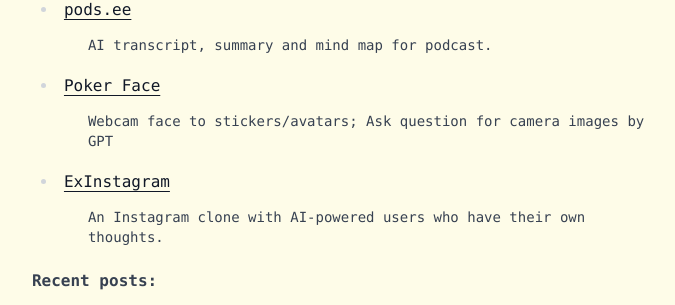
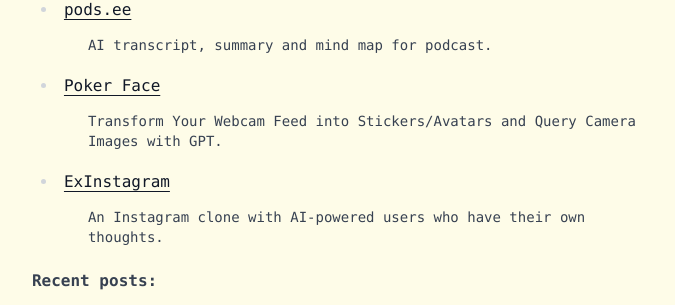
Before and after one commit to gonglexin/gonglexin.github.io, a Jekyll site: the page built from index.html, in a window 1280 px wide. Shown: the part 587-892 px from the top of the page, without its empty margins (295-970 px from the left). Built offline with Jekyll 4.4.1, drawn with Linux system fonts in a browser that asks for light colours; nearby versions of some CDN libraries.

Commit message:
:zap: Change text

```diff
--- a/index.html
+++ b/index.html
@@ -26,7 +26,7 @@
     <li>
       <a href="https://poker-face.gonglexin.com" target="_blank">Poker Face</a>
       <p class="text-sm pl-6">
-        Webcam face to stickers/avatars; Ask question for camera images by GPT
+        Transform Your Webcam Feed into Stickers/Avatars and Query Camera Images with GPT.
       </p>
     </li>
     <li>
```
